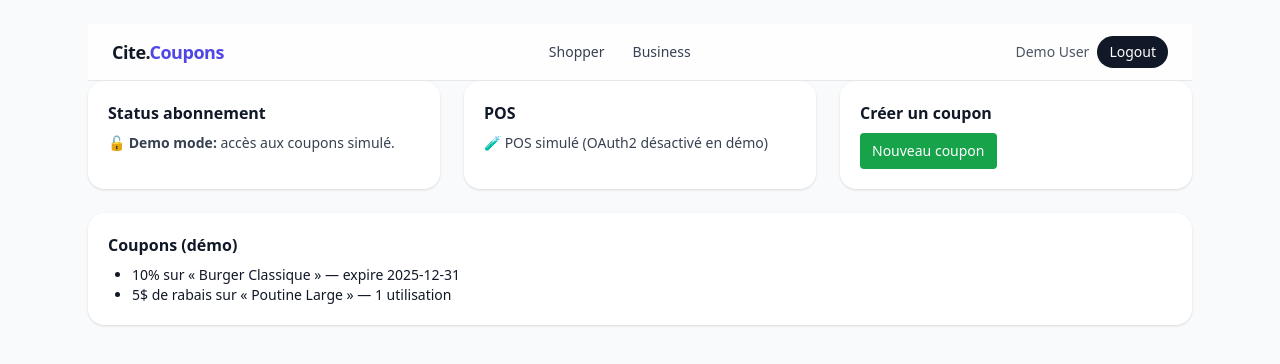
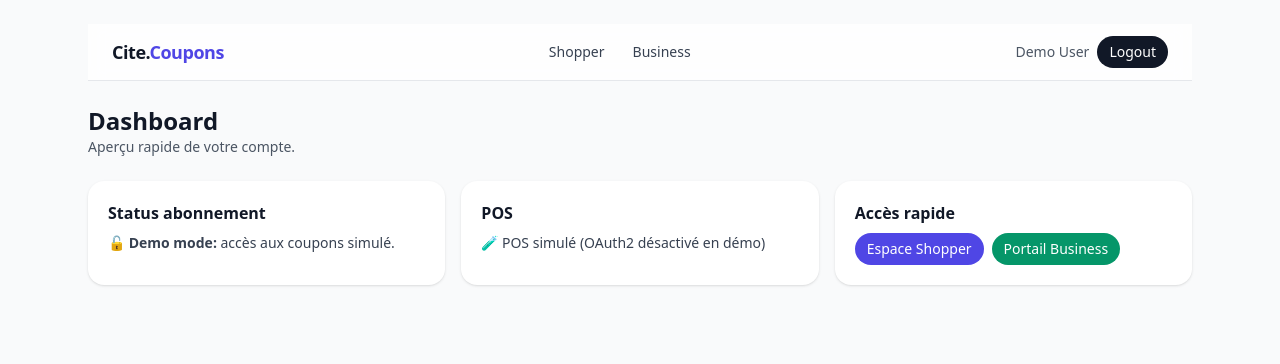
Before and after one commit to thamiyan/Cite-coupons1, a React (Vite) app: page /dashboard in a window 1280 px wide. Shown: the top 364 px of the page. Built offline with nearby package versions, Linux system fonts and the light colour scheme.

Commit message:
Update Dashboard.jsx

```diff
--- a/src/pages/Dashboard.jsx
+++ b/src/pages/Dashboard.jsx
@@ -9,40 +9,30 @@ export default function Dashboard() {
       {(user) => (
         <div>
           <Nav user={user} />
-          <div className="grid gap-6 md:grid-cols-3">
+          <header className="mt-6">
+            <h1 className="text-2xl font-bold">Dashboard</h1>
+            <p className="text-sm text-gray-600">Aperçu rapide de votre compte.</p>
+          </header>
+
+          <div className="mt-6 grid gap-4 md:grid-cols-3">
             <Card title="Status abonnement">
-              {DEMO ? (
-                <p>🔓 <b>Demo mode:</b> accès aux coupons simulé.</p>
-              ) : (
-                <p>🔒 Bloqué jusqu'à intégration Stripe (à venir)</p>
-              )}
+              {DEMO ? <p>🔓 <b>Demo mode:</b> accès aux coupons simulé.</p> : <p>🔒 Bloqué jusqu'à intégration Stripe</p>}
             </Card>
             <Card title="POS">
-              {DEMO ? (
-                <p>🧪 POS simulé (OAuth2 désactivé en démo)</p>
-              ) : (
-                <a className="text-blue-600 underline" href="#">Connecter mon POS (OAuth2 bientôt)</a>
-              )}
+              {DEMO ? <p>🧪 POS simulé (OAuth2 désactivé en démo)</p> : <a className="text-blue-600 underline" href="#">Connecter mon POS</a>}
             </Card>
-            <Card title="Créer un coupon">
-              <button className="px-3 py-2 rounded bg-green-600 text-white">Nouveau coupon</button>
+            <Card title="Accès rapide">
+              <div className="flex gap-2">
+                <a href="/shopper" className="px-3 py-1.5 rounded-2xl bg-indigo-600 text-white text-sm">Espace Shopper</a>
+                <a href="/business" className="px-3 py-1.5 rounded-2xl bg-emerald-600 text-white text-sm">Portail Business</a>
+              </div>
             </Card>
           </div>
-          {DEMO && (
-            <div className="mt-6 bg-white rounded-2xl shadow p-5">
-              <h3 className="font-semibold mb-2">Coupons (démo)</h3>
-              <ul className="text-sm list-disc pl-6">
-                <li>10% sur « Burger Classique » — expire 2025-12-31</li>
-                <li>5$ de rabais sur « Poutine Large » — 1 utilisation</li>
-              </ul>
-            </div>
-          )}
         </div>
       )}
     </Protected>
   )
 }
-
 function Card({ title, children }) {
   return (
     <div className="bg-white rounded-2xl shadow p-5">
@@ -51,11 +41,3 @@ function Card({ title, children }) {
     </div>
   )
 }
-
-// =============================
-// NOTES
-// =============================
-// 1) Local run: npm install && npm run dev
-// 2) Demo Mode: controlled by VITE_DEMO_MODE=true (no backend needed)
-// 3) Deploy on Vercel: import repo, set env VITE_DEMO_MODE=true, build `npm run build`, output `dist`
-// 4) To go real later: set VITE_DEMO_MODE=false and fill Appwrite env vars, then replace demo shims with real DB calls.
```
